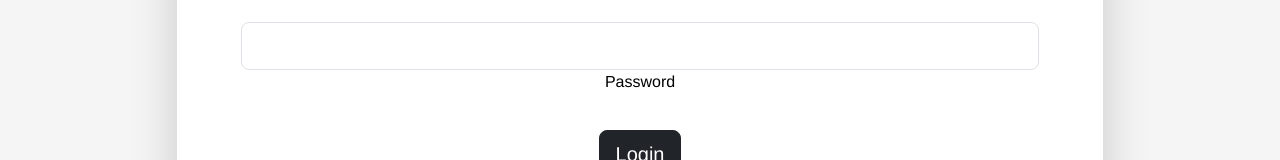
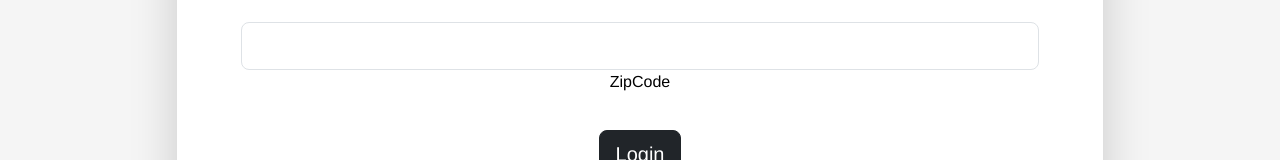
Before and after one commit to JAPHETHNYARANGA/elewa, a Vue app: page /login in a window 1280 px wide. Shown: the part 366-526 px from the top of the page. Built offline with nearby package versions, Linux system fonts and the light colour scheme.

Commit message:
Showed login sample

```diff
--- a/src/components/LoginModal.vue
+++ b/src/components/LoginModal.vue
@@ -26,7 +26,7 @@
 
                   <div class="form-outline mb-4">
                     <input type="password" id="form2Example27" class="form-control form-control-lg" v-model="zipcode"/>
-                    <label class="form-label" for="form2Example27">Password</label>
+                    <label class="form-label" for="form2Example27">ZipCode</label>
                   </div>
 
                   <div class="pt-1 mb-4">
```
Also changed, not shown: 1 other file (tests, documents, lock files or other folders).
